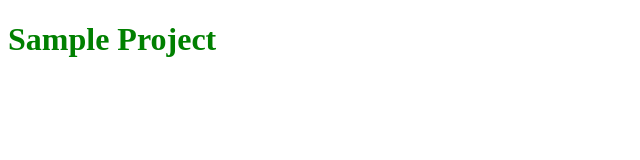
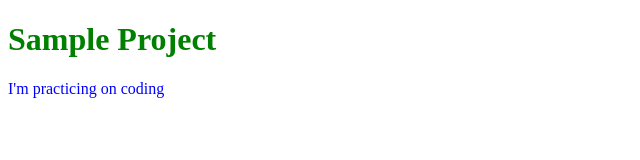
Before and after one commit to RepositoRick/new-repo, a plain HTML site: page index.html in a window 1280 px wide. Shown: the whole page, without its empty margins (0-640 px from the left). Drawn offline with Linux system fonts and the light colour scheme.

Commit message:
add styles

```diff
--- a/index.html
+++ b/index.html
@@ -7,5 +7,6 @@
   </head>
   <body>
     <h1 class="title">Sample Project</h1>
+    <p class="title__paragraph">I'm practicing on coding</p>
   </body>
 </html>
--- a/styles.css
+++ b/styles.css
@@ -1,3 +1,7 @@
 .title {
   color: green;
 }
+
+.title__paragraph {
+  color: blue;
+}
```
